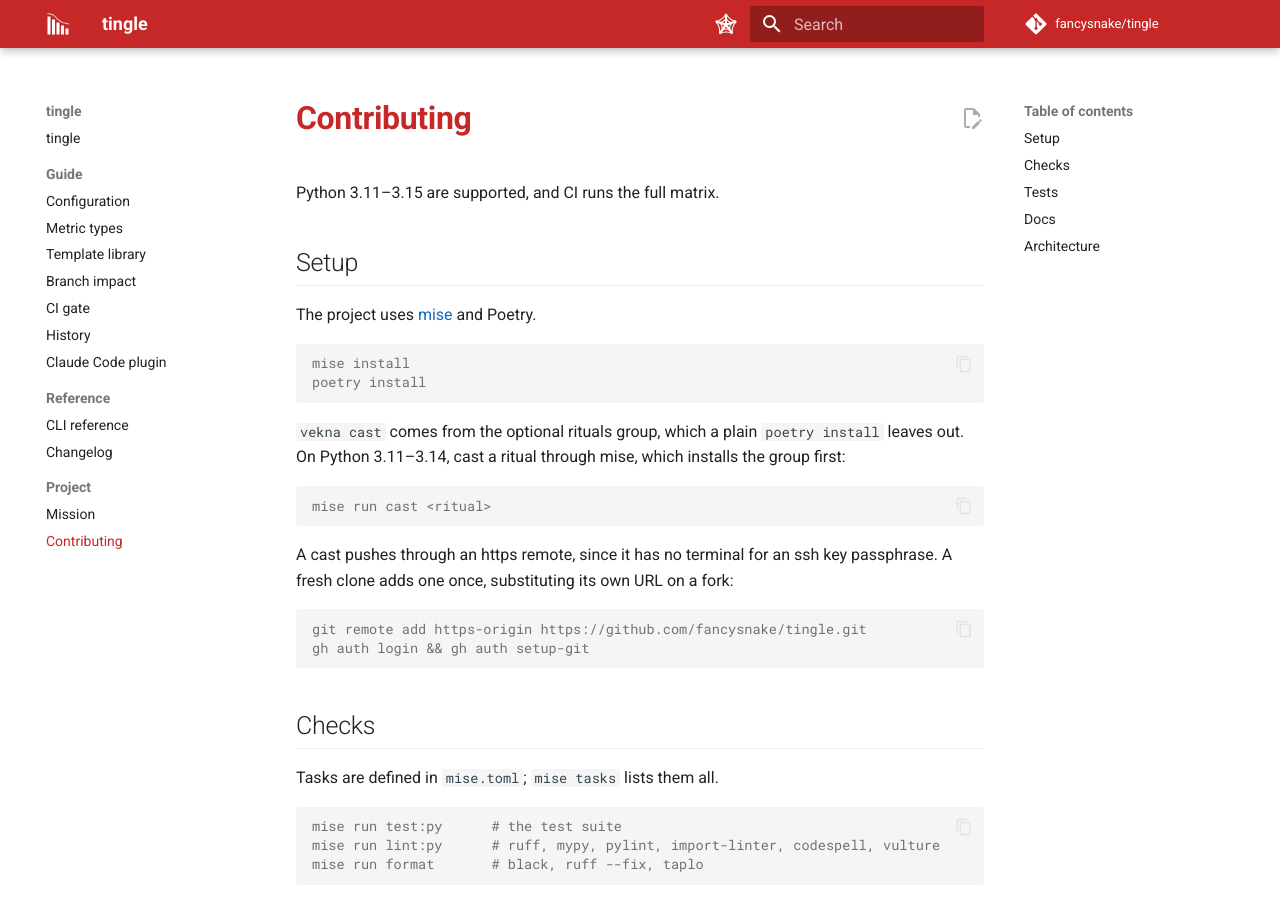
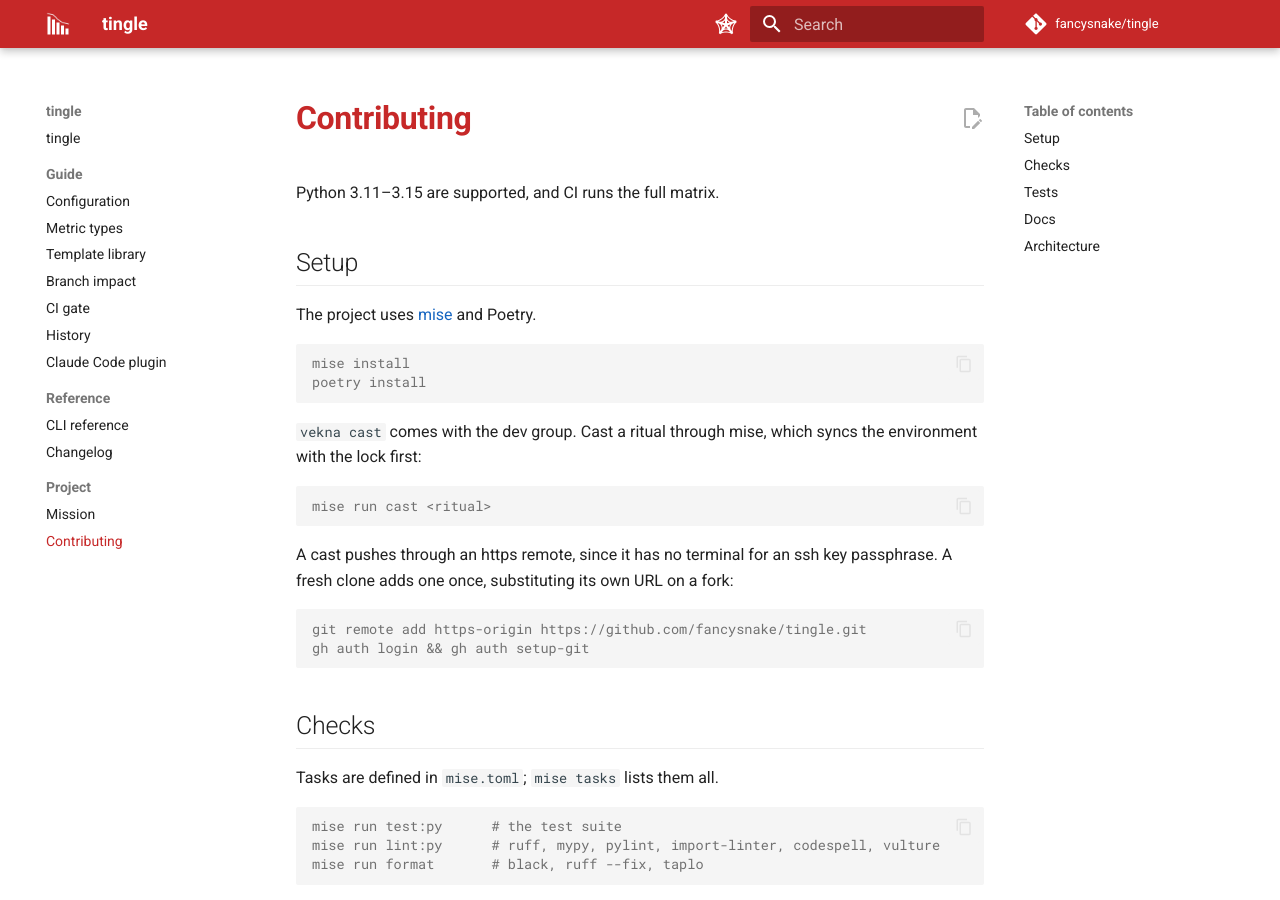
Before and after one commit to fancysnake/tingle, an MkDocs documentation site: the page built from docs/contributing.md, in a window 1280 px wide and 900 px high. Built offline with MkDocs 1.6.1 and Material for MkDocs 9.7.7, drawn with Linux system fonts in a browser that asks for light colours; comment, search, counter and statistics services are not loaded.

Commit message:
Fix rituals

````diff
--- a/docs/contributing.md
+++ b/docs/contributing.md
@@ -15,9 +15,8 @@ mise install
 poetry install
 ```
 
-`vekna cast` comes from the optional rituals group, which a plain
-`poetry install` leaves out. On Python 3.11–3.14, cast a ritual through mise,
-which installs the group first:
+`vekna cast` comes with the dev group. Cast a ritual through mise, which
+syncs the environment with the lock first:
 
 ```console
 mise run cast <ritual>
````
Also changed, not shown: mise.toml (+4 -9 lines), .vekna.toml.
